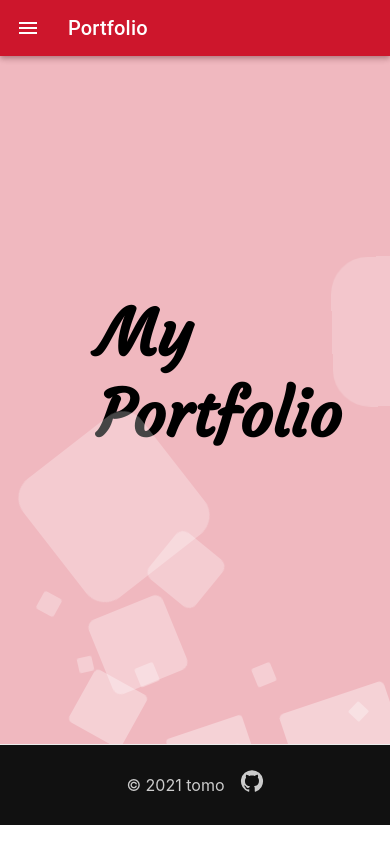
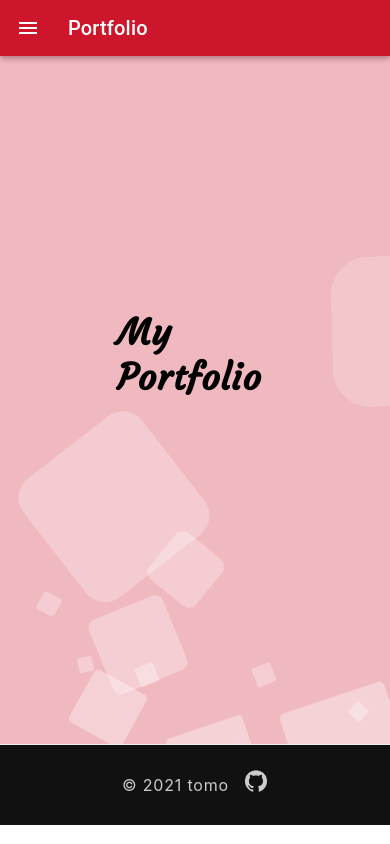
Before and after one commit to tomo1818/portfolio, a Next.js app: page / in a window 390 px wide. Built offline with nearby package versions, Linux system fonts and the light colour scheme.

Commit message:
css調整

```diff
--- a/src/styles/Home.module.scss
+++ b/src/styles/Home.module.scss
@@ -120,6 +120,10 @@
     transform: translate(-40%, -50%);
     -webkit-transform: translate(-40%, -50%);
     -ms-transform: translate(-40%, -50%);
+
+    @media screen and (max-width: 600px) {
+      font-size: 36px;
+    }
   }
 }
 
--- a/src/styles/ProductDetail.module.scss
+++ b/src/styles/ProductDetail.module.scss
@@ -102,6 +102,10 @@
         line-height: 1.75;
         margin-bottom: 0.5rem;
       }
+
+      a {
+        display: inline;
+      }
     }
   }
 }
--- a/src/styles/globals.css
+++ b/src/styles/globals.css
@@ -4,6 +4,7 @@ body {
   margin: 0;
   font-family: -apple-system, BlinkMacSystemFont, Segoe UI, Roboto, Oxygen,
     Ubuntu, Cantarell, Fira Sans, Droid Sans, Helvetica Neue, sans-serif;
+  letter-spacing: 0.05em;
 }
 
 a {
```
